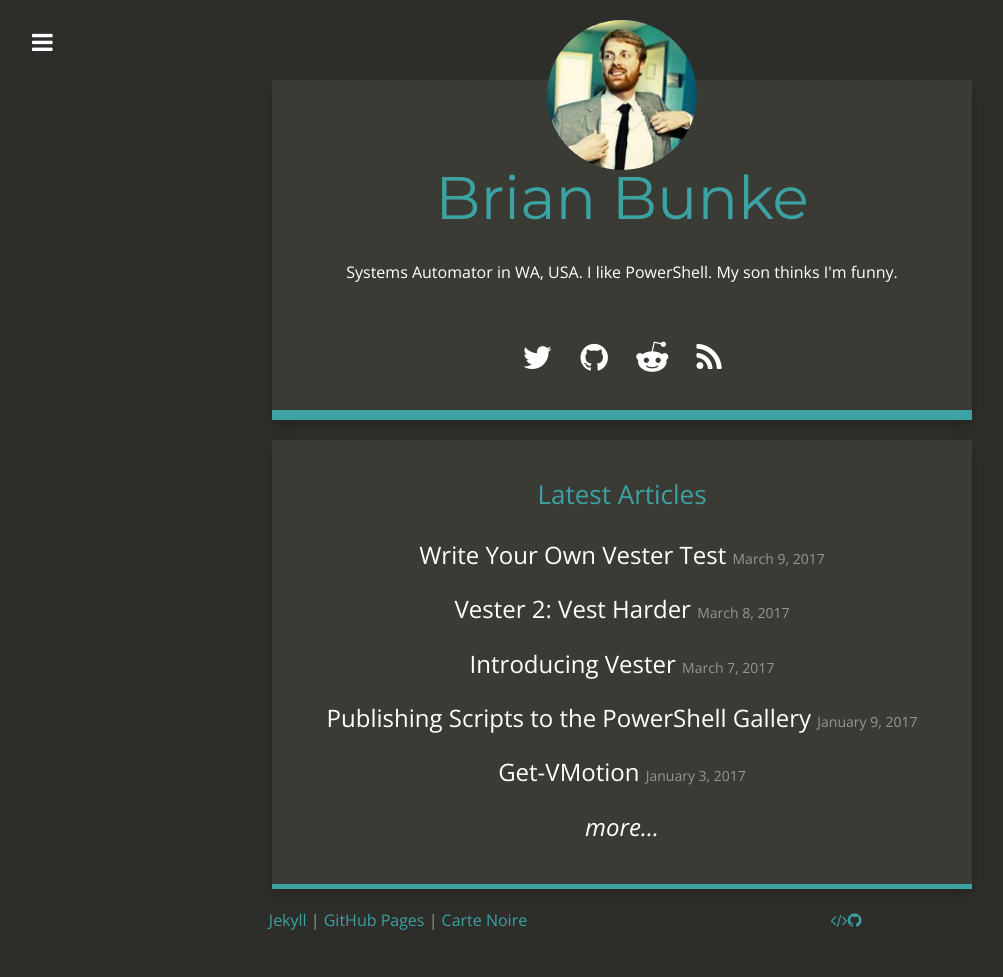
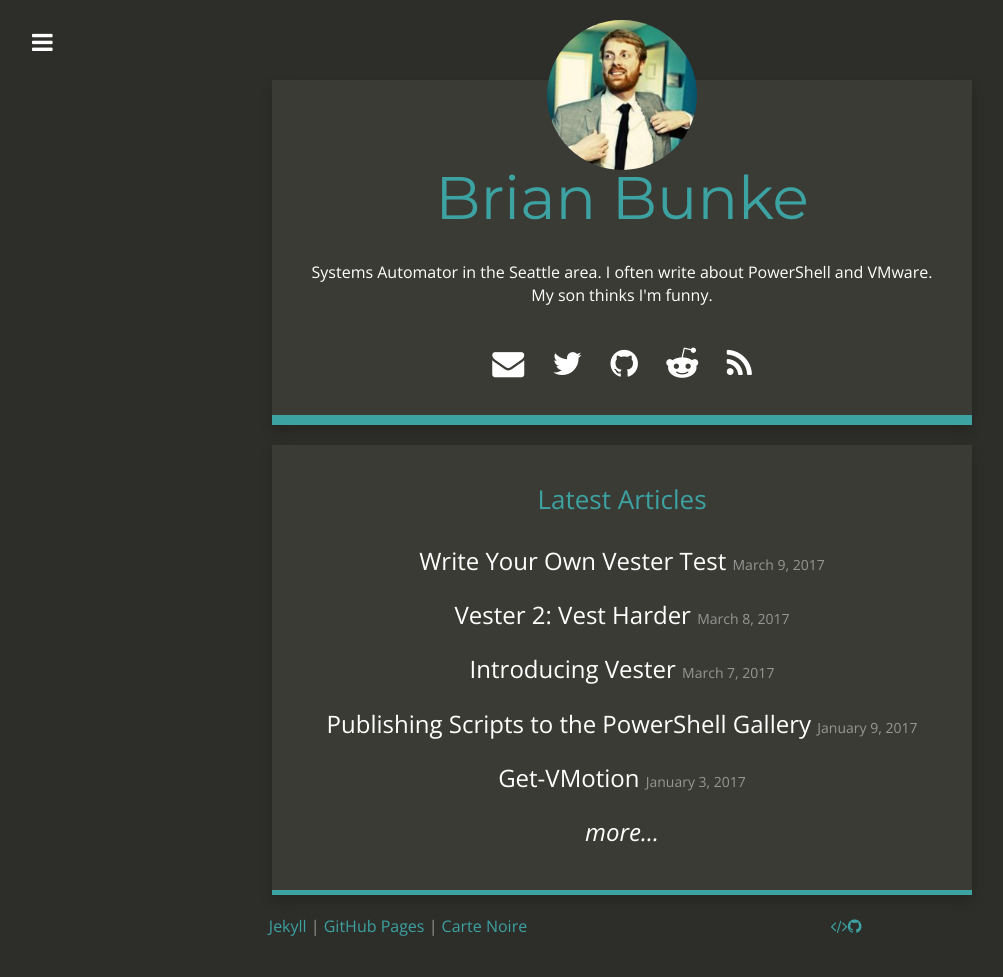
Before and after one commit to brianbunke/brianbunke.github.io, a Jekyll site: the page built from index.html, in a window 1280 px wide. Shown: the whole page, without its empty margins (18-1021 px from the left). Built offline with Jekyll 4.4.1, drawn with Linux system fonts in a browser that asks for light colours; nearby versions of some CDN libraries.

Commit message:
Make cosmetic adjustments
Add email icon, overhaul "post" template feedback area, edit whoami

```diff
--- a/_config.yml
+++ b/_config.yml
@@ -1,10 +1,10 @@
 # Site settings
 title: "Brian Bunke"
-email: brianbunke+blog@gmail.com
+email: me@brianbunke.com
 description: "...And You Will Know Me by the Trail of Documentation"
 baseurl: ""
 url: "https://brianbunke.github.io"
-title_description: "Systems Automator in WA, USA. I like PowerShell. My son thinks I'm funny."
+title_description: "Systems Automator in the Seattle area. I often write about PowerShell and VMware. My son thinks I'm funny."
 title_image: "https://brianbunke.github.io/images/brian.jpg"
 google_analytics: "UA-59218526-2"
 github_repository: https://github.com/brianbunke/brianbunke.github.io
--- a/_includes/social_links.html
+++ b/_includes/social_links.html
@@ -1,4 +1,5 @@
 <p class="links">
+  {% if site.email %}<a href="mailto:{{ site.email }}"><i class="fa fa-envelope"></i></a>{% endif %}
   {% if site.twitter_username %}<a href="https://www.twitter.com/{{ site.twitter_username }}" target="_new"><i class="fa fa-twitter"></i></a>{% endif %}
   {% if site.linkedin_link %}<a href="{{ site.linkedin_link }}" target="_new"><i class="fa fa-linkedin"></i></a>{% endif %}
   {% if site.xing_link %}<a href="{{ site.xing_link }}" target="_new"><i class="fa fa-xing"></i></a>{% endif %}
--- a/css/style.scss
+++ b/css/style.scss
@@ -5,6 +5,7 @@
 @import url(https://fonts.googleapis.com/css?family=Anonymous+Pro:400,700);
 
 /* Colours */
+$email:          #fffcad;
 $twitter:        #6dabda;
 $linkedin:       #2b77b1;
 $xing:           #006567;
@@ -162,7 +163,7 @@
 }
 
 .links {
-	margin-top: 50px;
+	margin-top: 10px;
 	text-align: center;
 
 	i {
@@ -179,6 +180,10 @@
 		-webkit-transition: 0.3s;
 		-moz-transition: 0.3s;
 		transition: 0.3s;
+	}
+
+	.fa-envelope:hover {
+		color: $email;
 	}
 
 	.fa-twitter:hover {
@@ -714,6 +719,11 @@
 
 			}
 
+		}
+
+		.feedback {
+			font-size: 24px;
+
 			.suggest-edit {
 				font-size:  14px;
 				font-style: italic;
@@ -721,9 +731,6 @@
 
 			}
 
-		}
-
-		.feedback {
 			text-align: center;
 
 			.fa-heart {
--- a/index.html
+++ b/index.html
@@ -18,6 +18,8 @@
             <div class="author-text">
                 {{ site.title_description }}
             </div>
+
+            <br>
 
             {% include social_links.html %}
           </div>
```
Also changed, not shown: _layouts/post.html (+9 -0 lines).
